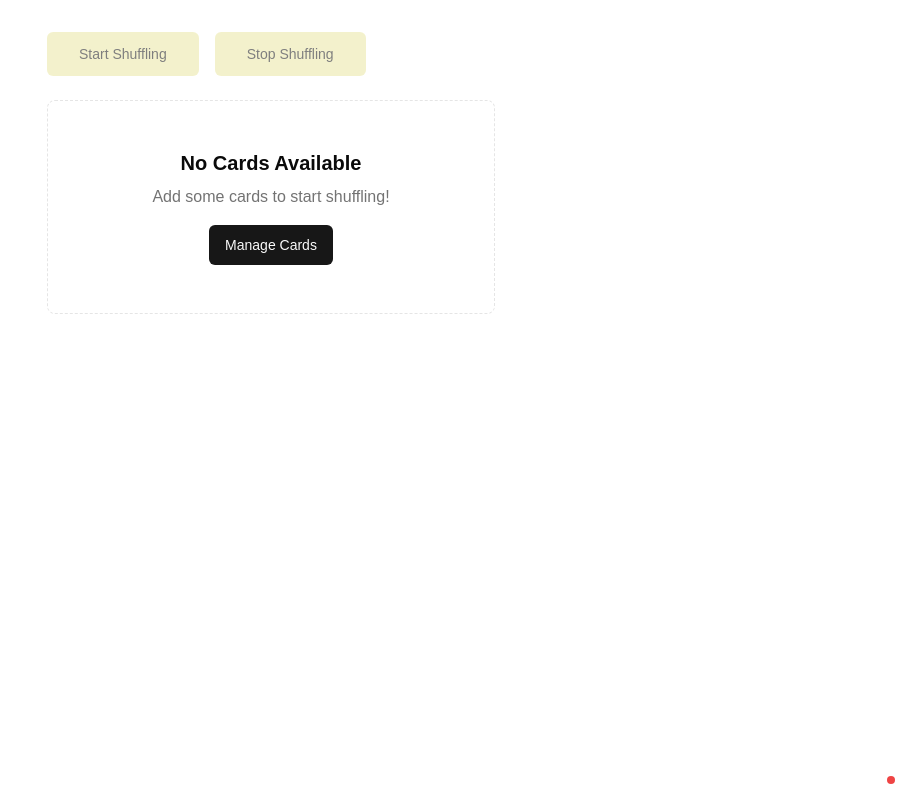
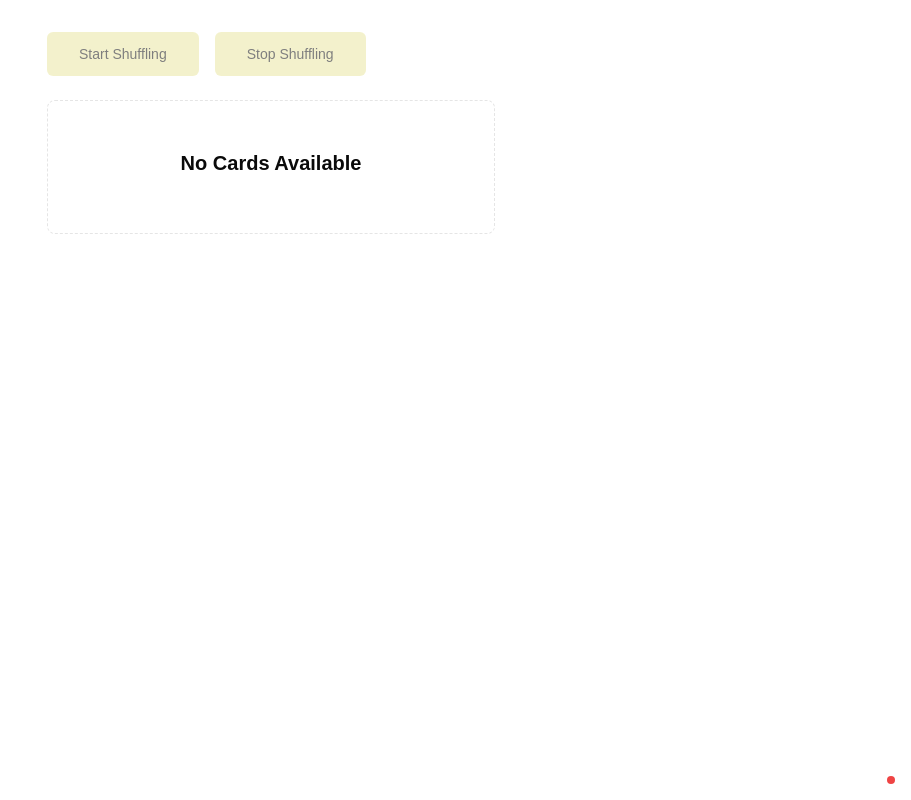
Before and after one commit to web-source-dev/Card-Shuffer, a Next.js app: page / in a window 1280 px wide. Shown: the whole page, without its empty margins (369-1280 px from the left). Built offline with nearby package versions, Linux system fonts and the light colour scheme; no server answers.

Commit message:
Remove unused message and link in CardShuffler component when no cards are available

```diff
--- a/components/card-shuffler.tsx
+++ b/components/card-shuffler.tsx
@@ -129,12 +129,6 @@ export default function CardShuffler() {
       ) : cards.length === 0 ? (
         <div className="text-center p-12 border rounded-lg border-dashed w-full max-w-md">
           <h2 className="text-xl font-semibold mb-2">No Cards Available</h2>
-          <p className="text-muted-foreground mb-4">
-            Add some cards to start shuffling!
-          </p>
-          <Link href="/manage">
-            <Button>Manage Cards</Button>
-          </Link>
         </div>
       ) : (
         <div
```
